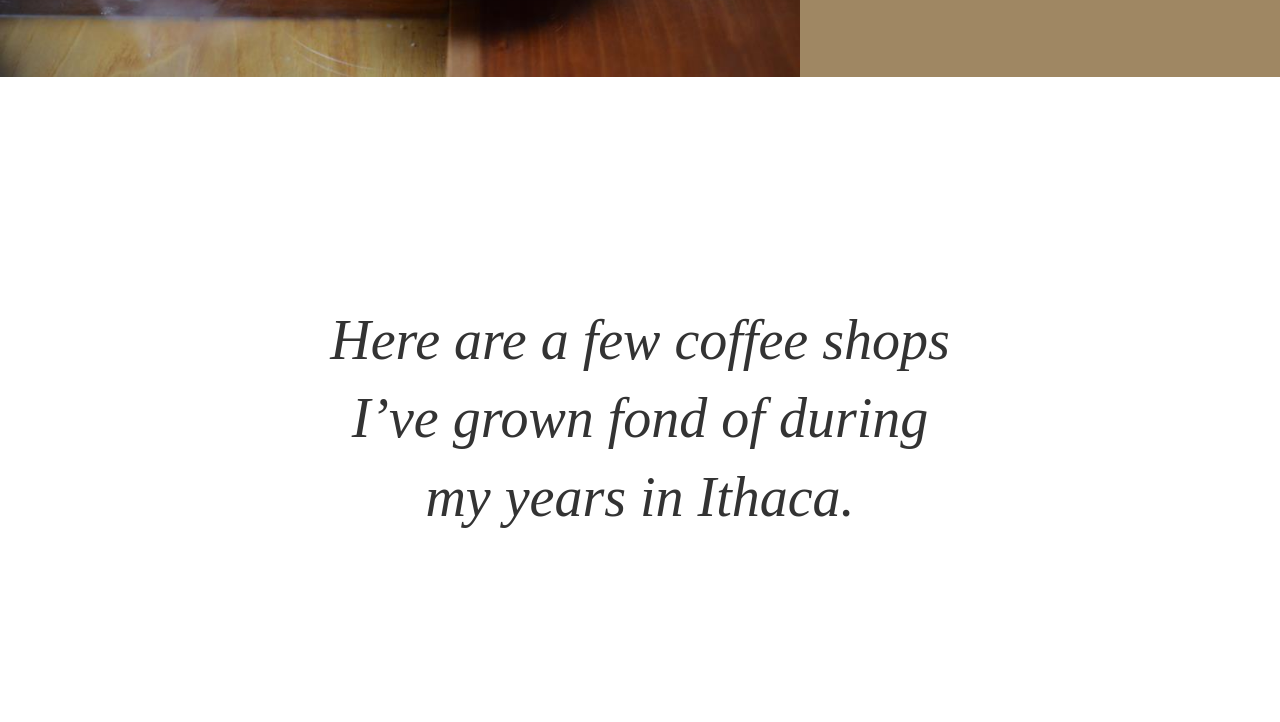
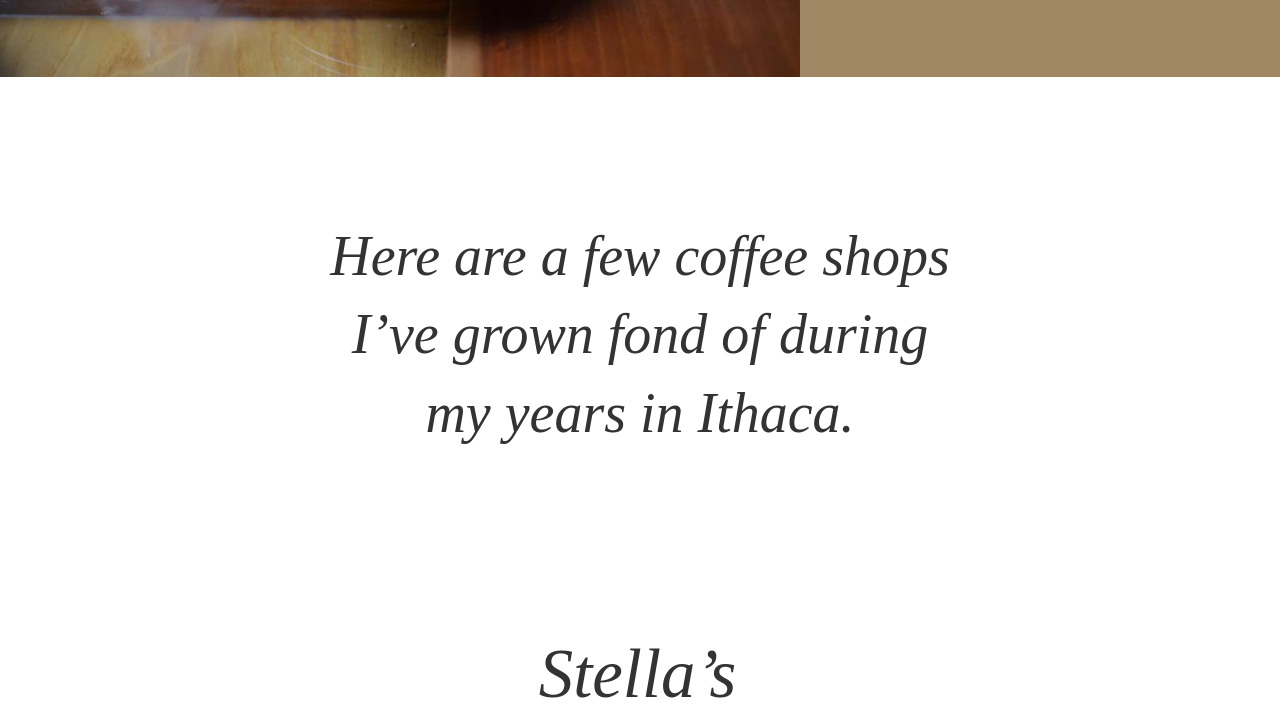
Before and after one commit to ckc63/Potatoes, a plain HTML site: page index.html in a window 1280 px wide. Shown: the part 453-1175 px from the top of the page. Drawn offline with nearby package versions, Linux system fonts and the light colour scheme.

Commit message:
All the changes

```diff
--- a/css/main.css
+++ b/css/main.css
@@ -1,75 +1,3 @@
-/* Mission */
-
-@font-face {
-	font-family: 'Mission Gothic';
-	src: url('../fonts/mission_gothic_thin_italic-webfont.eot');
-	src: url('../fonts/mission_gothic_thin_italic-webfont.eot?#iefix') format('embedded-opentype'), url('../fonts/mission_gothic_thin_italic-webfont.woff2') format('woff2'), url('../fonts/mission_gothic_thin_italic-webfont.woff') format('woff'), url('../fonts/mission_gothic_thin_italic-webfont.ttf') format('truetype'), url('../fonts/mission_gothic_thin_italic-webfont.svg#mission_gothicthin_italic') format('svg');
-	font-weight: 100;
-	font-style: italic;
-}
-@font-face {
-	font-family: 'Mission Gothic';
-	src: url('../fonts/mission_gothic_black-webfont.eot');
-	src: url('../fonts/mission_gothic_black-webfont.eot?#iefix') format('embedded-opentype'), url('../fonts/mission_gothic_black-webfont.woff2') format('woff2'), url('../fonts/mission_gothic_black-webfont.woff') format('woff'), url('../fonts/mission_gothic_black-webfont.ttf') format('truetype'), url('../fonts/mission_gothic_black-webfont.svg#mission_gothicblack') format('svg');
-	font-weight: 900;
-	font-style: normal;
-}
-@font-face {
-	font-family: 'Mission Gothic';
-	src: url('../fonts/mission_gothic_black_italic-webfont.eot');
-	src: url('../fonts/mission_gothic_black_italic-webfont.eot?#iefix') format('embedded-opentype'), url('../fonts/mission_gothic_black_italic-webfont.woff2') format('woff2'), url('../fonts/mission_gothic_black_italic-webfont.woff') format('woff'), url('../fonts/mission_gothic_black_italic-webfont.ttf') format('truetype'), url('../fonts/mission_gothic_black_italic-webfont.svg#mission_gothicblack_italic') format('svg');
-	font-weight: 900;
-	font-style: italic;
-}
-@font-face {
-	font-family: 'Mission Gothic';
-	src: url('../fonts/mission_gothic_light-webfont.eot');
-	src: url('../fonts/mission_gothic_light-webfont.eot?#iefix') format('embedded-opentype'), url('../fonts/mission_gothic_light-webfont.woff2') format('woff2'), url('../fonts/mission_gothic_light-webfont.woff') format('woff'), url('../fonts/mission_gothic_light-webfont.ttf') format('truetype'), url('../fonts/mission_gothic_light-webfont.svg#mission_gothiclight') format('svg');
-	font-weight: 200;
-	font-style: normal;
-}
-@font-face {
-	font-family: 'Mission Gothic';
-	src: url('../fonts/mission_gothic_bold_italic-webfont.eot');
-	src: url('../fonts/mission_gothic_bold_italic-webfont.eot?#iefix') format('embedded-opentype'), url('../fonts/mission_gothic_bold_italic-webfont.woff2') format('woff2'), url('../fonts/mission_gothic_bold_italic-webfont.woff') format('woff'), url('../fonts/mission_gothic_bold_italic-webfont.ttf') format('truetype'), url('../fonts/mission_gothic_bold_italic-webfont.svg#mission_gothicbold_italic') format('svg');
-	font-weight: 700;
-	font-style: italic;
-}
-@font-face {
-	font-family: 'Mission Gothic';
-	src: url('../fonts/mission_gothic_bold-webfont.eot');
-	src: url('../fonts/mission_gothic_bold-webfont.eot?#iefix') format('embedded-opentype'), url('../fonts/mission_gothic_bold-webfont.woff2') format('woff2'), url('../fonts/mission_gothic_bold-webfont.woff') format('woff'), url('../fonts/mission_gothic_bold-webfont.ttf') format('truetype'), url('../fonts/mission_gothic_bold-webfont.svg#mission_gothicbold') format('svg');
-	font-weight: 700;
-	font-style: normal;
-}
-@font-face {
-	font-family: 'Mission Gothic';
-	src: url('../fonts/mission_gothic_light_italic-webfont.eot');
-	src: url('../fonts/mission_gothic_light_italic-webfont.eot?#iefix') format('embedded-opentype'), url('../fonts/mission_gothic_light_italic-webfont.woff2') format('woff2'), url('../fonts/mission_gothic_light_italic-webfont.woff') format('woff'), url('../fonts/mission_gothic_light_italic-webfont.ttf') format('truetype'), url('../fonts/mission_gothic_light_italic-webfont.svg#mission_gothiclight_italic') format('svg');
-	font-weight: 2200;
-	font-style: italic;
-}
-@font-face {
-	font-family: 'Mission Gothic';
-	src: url('../fonts/mission_gothic_thin-webfont.eot');
-	src: url('../fonts/mission_gothic_thin-webfont.eot?#iefix') format('embedded-opentype'), url('../fonts/mission_gothic_thin-webfont.woff2') format('woff2'), url('../fonts/mission_gothic_thin-webfont.woff') format('woff'), url('../fonts/mission_gothic_thin-webfont.ttf') format('truetype'), url('../fonts/mission_gothic_thin-webfont.svg#mission_gothicthin') format('svg');
-	font-weight: 100;
-	font-style: normal;
-}
-@font-face {
-	font-family: 'Mission Gothic';
-	src: url('../fonts/mission_gothic_regular_italic-webfont.eot');
-	src: url('../fonts/mission_gothic_regular_italic-webfont.eot?#iefix') format('embedded-opentype'), url('../fonts/mission_gothic_regular_italic-webfont.woff2') format('woff2'), url('../fonts/mission_gothic_regular_italic-webfont.woff') format('woff'), url('../fonts/mission_gothic_regular_italic-webfont.ttf') format('truetype'), url('../fonts/mission_gothic_regular_italic-webfont.svg#mission_gothicregular_italic') format('svg');
-	font-weight: 400;
-	font-style: italic;
-}
-@font-face {
-	font-family: 'Mission Gothic';
-	src: url('../fonts/mission_gothic_regular-webfont.eot');
-	src: url('../fonts/mission_gothic_regular-webfont.eot?#iefix') format('embedded-opentype'), url('../fonts/mission_gothic_regular-webfont.woff2') format('woff2'), url('../fonts/mission_gothic_regular-webfont.woff') format('woff'), url('../fonts/mission_gothic_regular-webfont.ttf') format('truetype'), url('../fonts/mission_gothic_regular-webfont.svg#mission_gothicregular') format('svg');
-	font-weight: 400;
-	font-style: normal;
-}
 /*! HTML5 Boilerplate v4.3.0 | MIT License | http://h5bp.com/ */
 
 /*
@@ -352,7 +280,7 @@
 	font-family: "garamond-premier-pro-display";
 	font-weight: 400;
 	font-style: italic;
-	font-size: 4rem;
+	font-size: 4.3rem;
 	margin: 1rem 0;
 	line-height: 1em;
 	text-indent: -5px;
@@ -366,7 +294,7 @@
 	text-align:center;
 }
 p {
-	font-family: "freight-text-pro";
+	font-family: "adobe-caslon-pro ";
 	font-style: normal;
 	font-weight: 400;
 	font-size: 1.3rem;
@@ -384,7 +312,7 @@
 	overflow:hidden;
 }
 h5 {
-	font-family: "freight-sans-pro";
+	font-family: "proxima-nova-alt";
 	font-style: normal;
 	font-weight: 300;
 	font-size: 2rem;
@@ -393,7 +321,7 @@
 	text-align:center;
 }
 h3 {
-	font-family: "freight-sans-pro";
+	font-family: "proxima-nova-alt";
 	font-style: normal;
 	font-weight: 400;
 	font-size: 1.1rem;
@@ -406,7 +334,7 @@
 }
 .address {
 	display: block;
-	margin-bottom: 0.5rem;
+	margin-bottom: 2.5rem;
 	font-size: 1rem;
 	font-weight: 400;
 	text-decoration: none;
@@ -502,7 +430,7 @@
 
 .bio-icon img{
 	border-radius:50%;
-	width:20%;
+	width:30%;
 	height:auto;
 	margin-left:auto;
 	margin-right:auto;
@@ -553,7 +481,7 @@
 	max-width:40rem;
 	margin-left:auto;
 	margin-right:auto;
-	padding:4em 4em;
+	padding:2.5em 2.5em;
 }
 footer.site{
 	display:flex;
--- a/index.html
+++ b/index.html
@@ -97,7 +97,7 @@
 		<div class="content-area">
 			<div class="paragraphs">
 				<p>It’s hard to imagine Ithaca without Gimme! Coffee. Gimme! has consistently been voted the best coffee in New York State, and for good reason. This coffee shop does the classics right. The coffee is full and bold and velvety and so, so good in latte or espresso form or anything in between.</p>
-				<p>Gimme! is too good to just be in one location. And thank goodness for that. The ambience in Gimme!’s locations is as rich and distinct as the coffee. Gimme!’s interiors in both locations boast bold, minimalistic furnishings, a rotating selection of local art, and an interesting workspace. The windows and sidewalk benches at the Cayuga Street location are perfect for people watching. The State Street location is mellow and expansive and has an array large wooden communal tables. Gimme! is always abuzz with activity, but the atmosphere is just the right balance, a mix between the lively conversations and the quiet hum of productivity.</p>
+				<p>Gimme! is too good to just be in one location. And thank goodness for that. The ambience in Gimme!’s locations is as rich and distinct as the coffee. Gimme!’s interiors in both locations boast bold, minimalistic furnishings, a rotating selection of local art, and an interesting workspace. The windows and sidewalk benches at the Cayuga Street location are perfect for people watching. The State Street location is mellow and expansive and has an array of large wooden communal tables. Gimme! is always abuzz with activity, but the atmosphere is just the right balance, a mix between the lively conversations and the quiet hum of productivity.</p>
 				<p>It seems that wherever I am, Gimme! is always waiting around the corner like an old friend. And it’s a lovely thing.</p>
 			</div>
 			<aside>
@@ -199,7 +199,7 @@
 			<div class="bio-icon">
 				<img src="img/Bio-image.jpg">
 			</div>
-			<p><a href ="http://www.catherinekchen.com">Catherine</a> is a coffee-drinking, sweater-wearing digital media enthusiast. Her life is a nomadic journey from one coffee shop to the next.</p>
+			<p><a href ="http://www.catherinekchen.com "target="_blank">Catherine</a> is a coffee-drinking, sweater-wearing digital media enthusiast. Her life is a nomadic journey from one coffee shop to the next.</p>
 		</section>
 	</footer>
 
```
